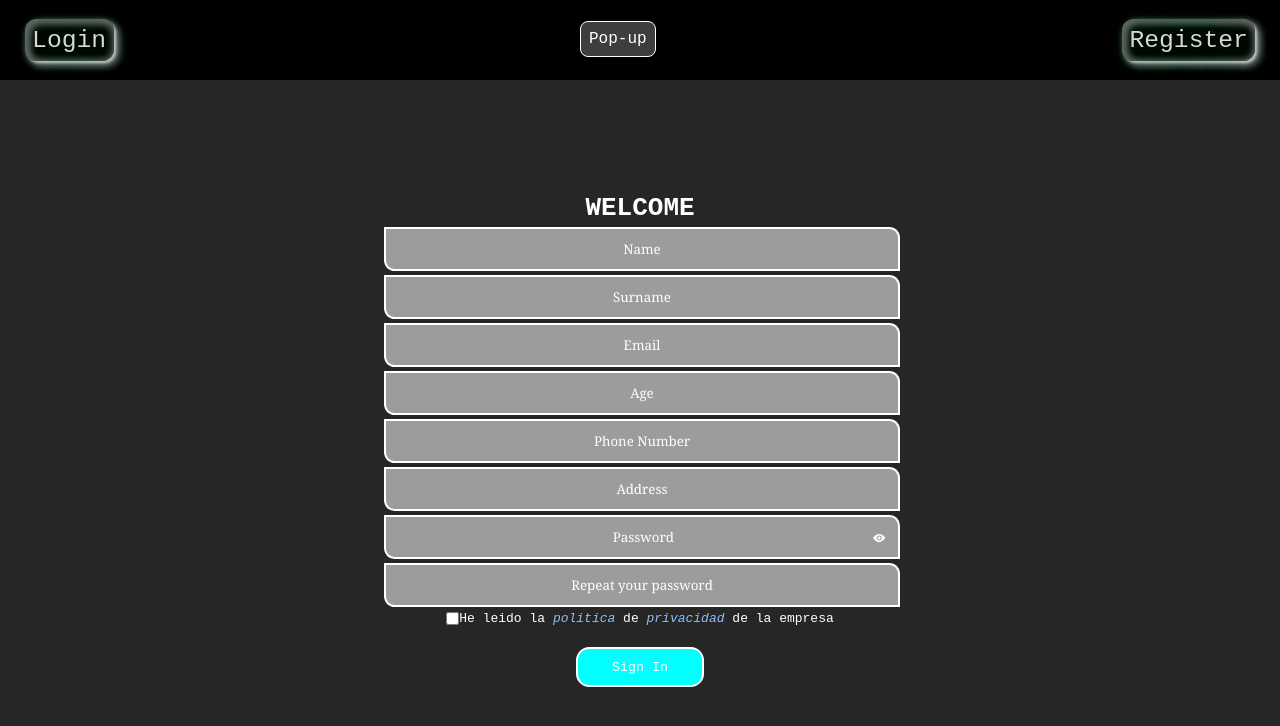
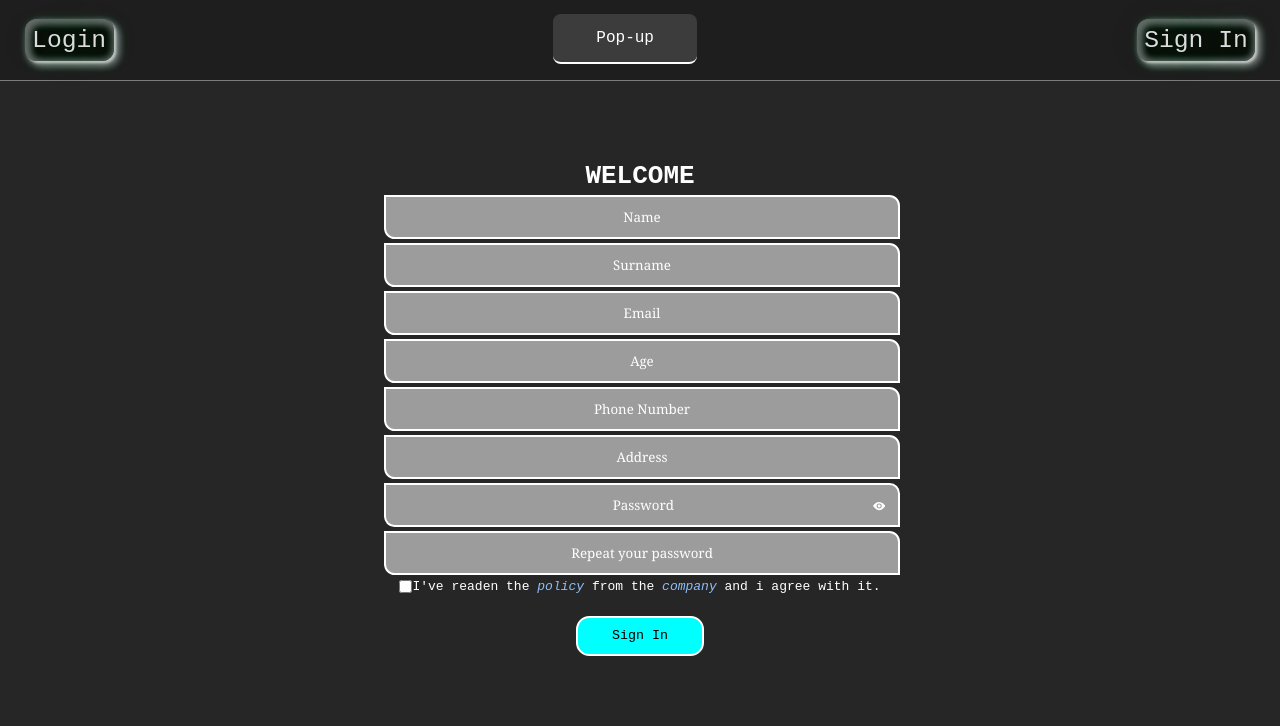
Before and after one commit to Coquixo/React-Group-Project, a React (Create React App) app: page /register in a window 1280 px wide. Shown: the top 726 px of the page. Built offline with nearby package versions, Linux system fonts and the light colour scheme.

Commit message:
css changes, usser settings password validator fixed

```diff
--- a/src/components/Header/Header.jsx
+++ b/src/components/Header/Header.jsx
@@ -36,7 +36,7 @@ const Header = () => {
 
                 <div onClick={() => navigate('/login')} className="linkDesign">Login</div>
                 <div className='titleDesign1' onClick={() => navigate('/')}>Pop-up </div>
-                <div onClick={() => navigate('/register')} className="linkDesign">Register</div>
+                <div onClick={() => navigate('/register')} className="linkDesign">Sign In</div>
             </div>
         )
     }
--- a/src/components/Header/Header.scss
+++ b/src/components/Header/Header.scss
@@ -1,13 +1,12 @@
 .headerDesign {
   height: 10vh;
   width: 100vw;
-
   display: flex;
   justify-content: space-between;
   align-items: center;
   text-align: center;
-
-  background-color: rgb(0, 0, 0);
+  background-color: rgba(26, 26, 26, 0.564);
+  border-bottom: 1px solid rgba(255, 255, 255, 0.418);
 }
 
 .linkDesign {
@@ -35,7 +34,6 @@
   opacity: 100%;
   font-size: 1.91em;
 }
-
 
 .inputDesign {
   margin: 0.3em;
@@ -67,10 +65,15 @@
 }
 
 .titleDesign1 {
+  width: 8em;
+  height: 2em;
+  display: flex;
+  align-items: center;
+  justify-content: center;
   color: white;
-  border: 1px white solid;
+  border-bottom: 2px white solid;
   padding: 0.5em;
   border-radius: 0.5em;
-  background-color: rgba(255, 255, 255, 0.244);
+  background-color: rgba(255, 255, 255, 0.134);
   margin-bottom: 0.1em;
 }
--- a/src/components/SearchBar/SearchBar.jsx
+++ b/src/components/SearchBar/SearchBar.jsx
@@ -12,32 +12,20 @@ const SearchBar = () => {
     //HOOK
     const [criteria, setCriteria] = useState('');
 
-
     //HANDLER
     const criteriaHandler = (e) => {
         setCriteria(e.target.value);
     }
-
-
-
     useEffect(() => {
-
         if (criteria !== '') {
-
-
             const bring = setTimeout(() => {
                 searchMovies(criteria)
                     .then(res => {
-
-
-
-                        dispatch(addSearch({ details: res}))
-
+                        dispatch(addSearch({ details: res }))
                     })
                     .catch(error => console.error((error)));
-            }, 350);
+            }, 150);
             return () => clearTimeout(bring);
-
         } else if (criteria === '') {
             //Guardo en RDX pelis vacías...
             dispatch(cleanSearch({ details: {} }))
@@ -47,7 +35,6 @@ const SearchBar = () => {
     return (
         <div className='divInputDesign'>
             <div className="search-box">
-                <button className="btn-search"><i className="fas fa-search"></i></button>
                 <input type="text" name="criteria" className="input-search" placeholder="Search a film" onChange={(e) => criteriaHandler(e)} />
             </div>
 
--- a/src/components/SearchBar/SearchBar.scss
+++ b/src/components/SearchBar/SearchBar.scss
@@ -1,19 +1,15 @@
 .divInputDesign {
   padding: 0px;
   width: 100vw;
-  height: 100vh;
+  height: 5vh;
   display: flex;
   align-items: center;
   justify-content: center;
-  background-color: rgba(28, 28, 28, 0);
+  background-color: transparent;
   font-family: "Lato" !important;
+  margin-bottom: 1em;
 }
 
-.divInputDesign {
-  background-color: rgba(156, 156, 156, 0);
-  width: 100vw;
-  height: 10vh;
-}
 .search-box {
   width: fit-content;
   height: fit-content;
@@ -46,32 +42,13 @@
   letter-spacing: 2px;
   font-weight: 100;
 }
-.btn-search {
-  width: 7vw;
-  height: 3vh;
-  border-style: none;
-  font-size: 20px;
-  font-weight: bold;
-  outline: none;
-  cursor: pointer;
-  border-radius: 50%;
-  position: absolute;
-  right: 0px;
-  color: #ffffff;
+
+.input-search:focus {
+  width: 50vw;
+  // border-radius: 0.5em;
+  border-bottom-left-radius: 10em;
+  border-bottom-right-radius: 10em;
   background-color: transparent;
-  pointer-events: painted;
-}
-.btn-search:focus ~ .input-search {
-  width: 50vw;
-  border-radius: 0px;
-  background-color: transparent;
-  border-bottom: 1px solid rgba(255, 255, 255, 0.5);
+  border-bottom: 2px solid rgba(255, 255, 255, 0.5);
   transition: all 500ms cubic-bezier(0, 0.11, 0.35, 2);
 }
-.input-search:focus {
-  width: 50vw;
-  border-radius: 0px;
-  background-color: transparent;
-  border-bottom: 1px solid rgba(255, 255, 255, 0.5);
-  transition: all 500ms cubic-bezier(0, 0.11, 0.35, 2);
-}
--- a/src/containers/Home/Home.jsx
+++ b/src/containers/Home/Home.jsx
@@ -12,7 +12,6 @@ import SearchBar from "../../components/SearchBar/SearchBar";
 const Home = () => {
 
   const filmsFromRdx = useSelector(filmData);
-
   const dispatch = useDispatch();
   const navigate = useNavigate();
   //Hooks
@@ -30,10 +29,7 @@ const Home = () => {
   }, []);
 
   const clickedMovie = (movie) => {
-
-
     dispatch(addFilm({ ...movie, details: movie }));
-
     setTimeout(() => {
       navigate("/film");
     }, 750);
@@ -43,14 +39,10 @@ const Home = () => {
     return <div className="homeDesign"></div>;
   } else if (filmsFromRdx.details.length > 0) {
 
-
     return (
-
-
       <div className="containerDesign">
-
         <SearchBar />
-        <h1 className="titleDesign">Just one click away from your favorite movie!</h1>
+        <h1 className="titleDesign">One click away from your favourite movie</h1>
         <div className="homeDesign">
           {filmsFromRdx.details.map((movie, index) => {
             return (
@@ -68,22 +60,13 @@ const Home = () => {
             );
           })}
         </div>
-
       </div>
-
-
-
     )
-
-
   } else {
     return (
-
-
       <div className="containerDesign">
-
         <SearchBar />
-        <h1 className="titleDesign">Just one click away from your favorite movie!</h1>
+        <h1 className="titleDesign">One click away from your favourite movie</h1>
         <div className="homeDesign">
           {movies.map((movie, index) => {
             return (
@@ -100,13 +83,8 @@ const Home = () => {
             );
           })}
         </div>
-
       </div>
-
-
-
     )
   }
 }
-  ;
 export default Home;
--- a/src/containers/Home/Home.scss
+++ b/src/containers/Home/Home.scss
@@ -14,15 +14,12 @@
 
 .homeDesign {
   justify-content: center;
-  margin-top: 3em;
   width: 95vw;
   display: flex;
   flex-direction: row;
   flex-wrap: wrap;
   align-items: center;
-  margin-top: 3em;
   color: white;
-  background-color: rgb(38 38 38);
   justify-content: center;
   overflow-x: hidden;
 }
@@ -62,6 +59,9 @@
   margin: 1em 0 0 0;
   color: white;
   z-index: 4;
+  font-family: fantasy;
+  word-spacing: 2px;
+  font-weight: 400;
 }
 
 .pOfHome {
--- a/src/containers/User/Login/Login.scss
+++ b/src/containers/User/Login/Login.scss
@@ -1,7 +1,6 @@
 .loginDesign {
   height: 90vh;
   width: 100vw;
-
   display: flex;
   flex-direction: column;
   justify-content: center;
--- a/src/containers/User/Register/Register.jsx
+++ b/src/containers/User/Register/Register.jsx
@@ -174,7 +174,7 @@ const Register = () => {
           </div>
           <div className="errorInput">{userError.passwordError}</div>
           <input
-            type="password2"
+            type="password"
             name="password2"
             className="registerInputs"
             placeholder="Repeat your password"
@@ -192,8 +192,7 @@ const Register = () => {
               onChange={() => setAcceptedTerms(!acceptedTerms)}
             />
             <p>
-
-              He leido la <i>politica</i> de <i>privacidad</i> de la empresa{" "}
+              I've readen the <i>policy</i> from the <i>company</i> and i agree with it.
             </p>
           </div>
           <br></br>
--- a/src/containers/User/Register/Register.scss
+++ b/src/containers/User/Register/Register.scss
@@ -1,6 +1,9 @@
 * {
   margin: 0;
   padding: 0;
+}
+html {
+  background-color: rgb(38 38 38);
 }
 .registerTittleDesign {
   color: white;
@@ -25,7 +28,7 @@
 }
 
 .registerDesign {
-  height: 90vh;
+  margin-top: 5em;
   width: 100vw;
   display: flex;
   flex-direction: column;
@@ -105,7 +108,7 @@ input[type="number"]::-webkit-inner-spin-button {
   width: 10vw;
   border-radius: 1em;
   background-color: aqua;
-  color: rgb(255, 255, 255);
+  color: rgb(0, 0, 0);
   cursor: pointer;
   font-weight: 500;
 }
--- a/src/containers/User/UserSettings/userSettings.jsx
+++ b/src/containers/User/UserSettings/userSettings.jsx
@@ -251,10 +251,10 @@ const UserSettings = () => {
               placeholder="Repeat your password"
               onChange={inputHandler}
               onInput={(e) =>
-                errorHandler(e.target.name, e.target.value, "password")
+                errorHandler(e.target.name, e.target.value, "password2")
               }
             />
-            <div className="errorInput">{userError.password2Error}</div>
+            <div className="errorInput">{(user.password != user.password2 ? userError.password2Error : "")}</div>
             <div className="adviseDesign">
               <input
                 type="checkbox"
--- a/src/containers/User/UserSettings/userSettings.scss
+++ b/src/containers/User/UserSettings/userSettings.scss
@@ -129,13 +129,12 @@ input[type="number"]::-webkit-inner-spin-button {
 }
 
 .submitButton {
-
   border: 2px solid white;
   height: 5vh;
   width: 25%;
   border-radius: 1em;
   background-color: aqua;
-  color: rgb(255, 255, 255);
+  // color: rgb(255, 255, 255);
   cursor: pointer;
   font-weight: 500;
 }
```
